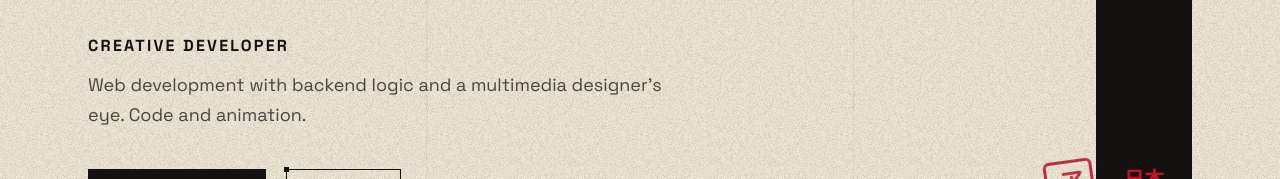
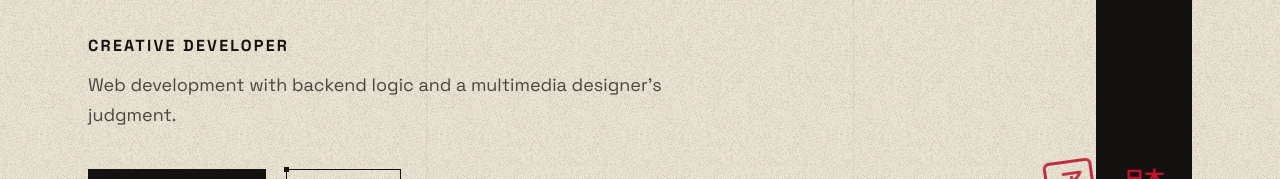
Before and after one commit to Mermo-derr/Mermo-derr.github.io, a React (Vite) app in the folder web/: page / in a window 1280 px wide. Shown: the part 446-625 px from the top of the page. Built offline with nearby package versions, Linux system fonts and the light colour scheme; a web font is replaced by a local one.

Commit message:
Hero: subtítulo con 'criterio de diseñador multimedia'
Co-Authored-By: Claude Opus 5.5 <noreply@anthropic.com>

```diff
--- a/web/src/i18n/en.ts
+++ b/web/src/i18n/en.ts
@@ -21,7 +21,7 @@ export const en: Dict = {
   },
   hero: {
     role: 'Creative Developer',
-    tagline: 'Web development with backend logic and a multimedia designer’s eye. Code and animation.',
+    tagline: 'Web development with backend logic and a multimedia designer’s judgment.',
     ctaProjects: 'See projects',
     ctaContact: 'Contact',
   },
--- a/web/src/i18n/es.ts
+++ b/web/src/i18n/es.ts
@@ -19,7 +19,7 @@ export const es = {
   },
   hero: {
     role: 'Creative Developer',
-    tagline: 'Desarrollo web con lógica de backend y ojo de diseñador multimedia. Código y animación.',
+    tagline: 'Desarrollo web con lógica de backend y criterio de diseñador multimedia.',
     ctaProjects: 'Ver proyectos',
     ctaContact: 'Contacto',
   },
```
